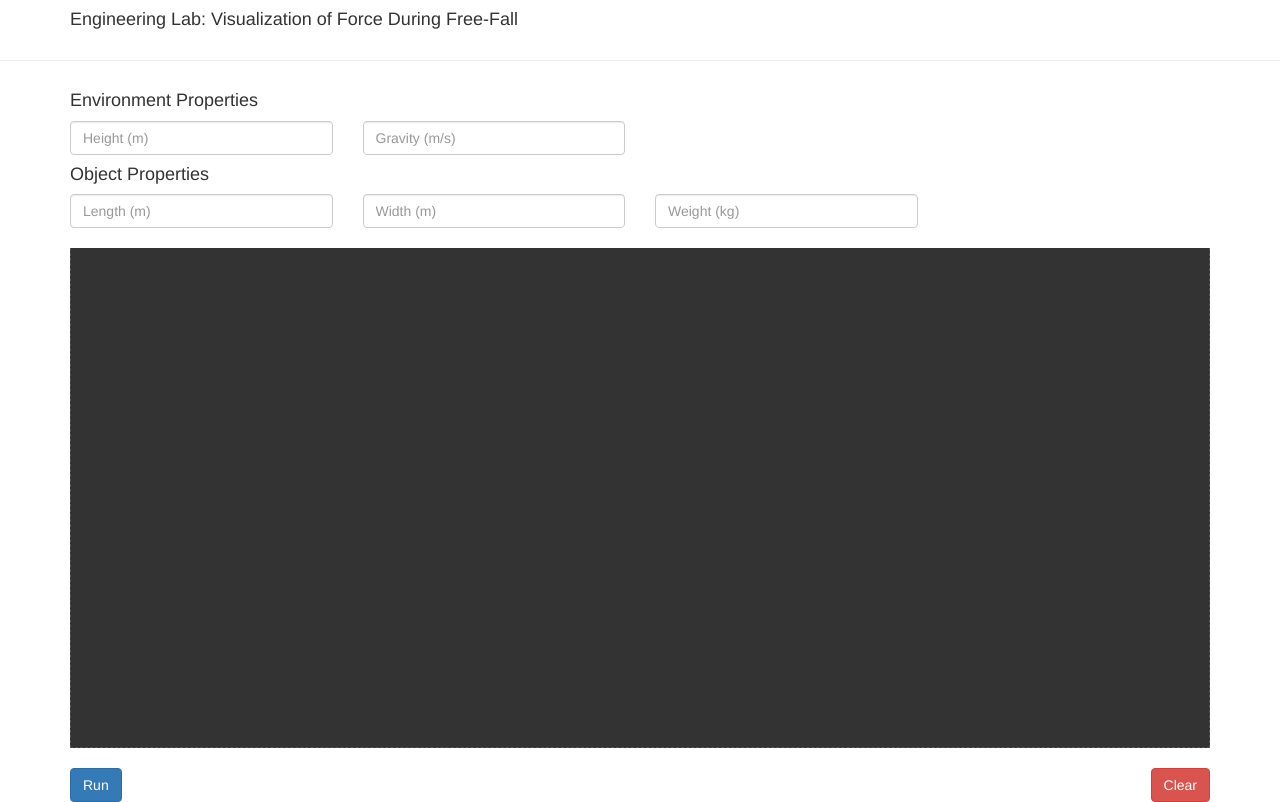
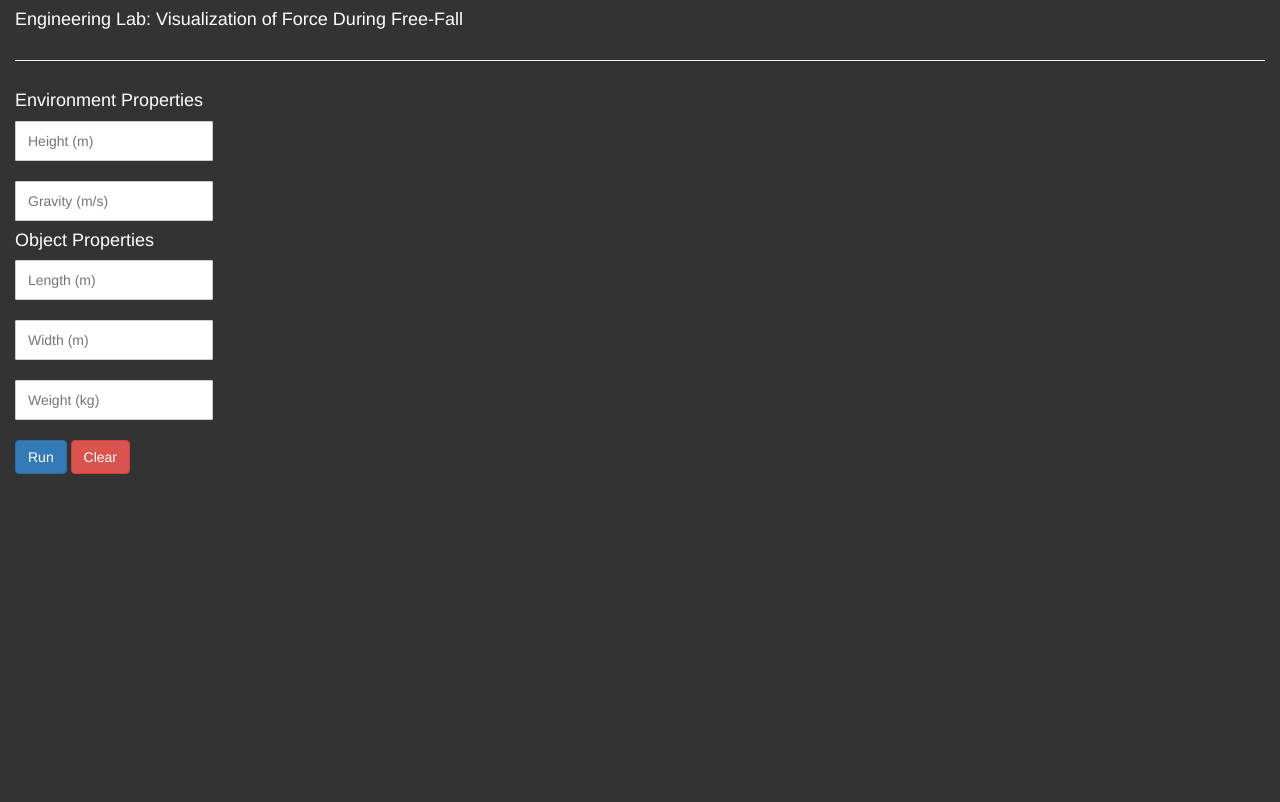
Before and after one commit to kempt09/engineering_lab, a plain HTML site: page index.html in a window 1280 px wide. Drawn offline with nearby package versions, Linux system fonts and the light colour scheme.

Commit message:
changes to visual

```diff
--- a/index.css
+++ b/index.css
@@ -1,9 +1,35 @@
-canvas {
-  background:#333;
+
+body {
+    background: #333;
+    overflow: hidden;
+}
+#canvas {
+    position: absolute;
+    top: 0;
+    left: 0;
+    width: 100%;
+    height: 100%;
+    z-index: -1;
+}
+.text-white {
+  color: #fff;
+}
+
+.input-form {
+  display: block;
+  width: 50%;
+  height: 40px;
+  padding: 6px 12px;
+  font-size: 14px;
+  line-height: 1.42857143;
+  color: #555;
+  background-color: #fff;
+  border: 1px solid #ccc;
+  border-radius: 1px;
+}
+
+#top {
+  position: absolute;
   width: 100%;
-  height: 500px;
-  margin: 20px 0px;
-  display:block;
-  border:1px dashed #555;
-  border-top:none;
+  z-index: 1;
 }
--- a/index.html
+++ b/index.html
@@ -7,72 +7,42 @@
     <title></title>
   </head>
   <body>
-    <div class="container">
+    <div id="top" class="container-fluid">
       <div class="row">
         <div class="col-xs-12">
-          <h4>Engineering Lab: Visualization of Force During Free-Fall</h4>
+          <h4 class="text-white">Engineering Lab: Visualization of Force During Free-Fall</h4>
+        </div>
+      </div>
+      <hr>
+      <div class="row">
+        <div class="col-xs-4">
+          <h4 class="text-white">Environment Properties</h4>
+          <input id="height" placeholder="Height (m)" type="text" value="" class="input-form top">
+          <br>
+          <input id="gravity" placeholder="Gravity (m/s)" type="text" value="" class="input-form top">
+          <h4 class="text-white">Object Properties</h4>
+          <input id="box_length" placeholder="Length (m)" type="text" value="" class="input-form top">
+          <br>
+          <input id="box_width" placeholder="Width (m)" type="text" value="" class="input-form top">
+          <br>
+          <input id="box_weight" placeholder="Weight (kg)" type="text" value="" class="input-form top">
+          <br>
+          <button id="run" class="btn btn-primary top">Run</button>
+          <button id="clear" class="btn btn-danger top">Clear</button>
+        </div>
+        <div class="col-xs-6"></div>
+        <div class="col-xs-2 text-left">
+          <div id="results" class="hidden">
+            <h4 class="text-white">Energy: <span id="energy"></span> J</h4>
+            <h4 class="text-white">Force: <span id="force"></span> N</h4>
+            <h4 class="text-white">Velocity: <span id="velocity"></span> m/s</h4>
+            <h4 class="text-white">Time: <span id="time"></span> s</h4>
+          </div>
         </div>
       </div>
     </div>
-    <hr>
-    <div class="container">
-      <div class="row">
-        <div class="col-xs-12">
-          <h4>Environment Properties</h4>
-        </div>
-        <div class="col-xs-3">
-          <input id="height" placeholder="Height (m)" type="text" value="" class="form-control">
-        </div>
-        <div class="col-xs-3">
-          <input id="gravity" placeholder="Gravity (m/s)" type="text" value="" class="form-control">
-        </div>
-      </div>
-      <div class="row">
-        <div class="col-xs-12">
-          <h4>Object Properties</h4>
-        </div>
-        <div class="col-xs-3">
-          <input id="box_length" placeholder="Length (m)" type="text" value="" class="form-control">
-        </div>
-        <div class="col-xs-3">
-          <input id="box_width" placeholder="Width (m)" type="text" value="" class="form-control">
-        </div>
-        <div class="col-xs-3">
-          <input id="box_weight" placeholder="Weight (kg)" type="text" value="" class="form-control">
-        </div>
-      </div>
-    </div>
-    <div class="container">
-      <div class="row">
-        <div class="col-xs-12">
-          <canvas id="canvas"></canvas>
-        </div>
-      </div>
-    </div>
-    <div class="container">
-      <div class="row">
-        <div class="col-xs-6 text-left">
-          <button id="run" class="btn btn-primary">Run</button>
-        </div>
-        <div class="col-xs-6 text-right">
-          <button id="clear" class="btn btn-danger">Clear</button>
-        </div>
-      </div>
-    </div>
-    <div id="results" class="container hidden">
-      <div class="row">
-        <div class="col-xs-12">
-          <h4>Results</h4>
-          <ul>
-            <li>Energy: <span id="energy"></span> J</li>
-            <li>Force: <span id="force"></span> N</li>
-            <li>Velocity: <span id="velocity"></span> m/s</li>
-            <li>Time: <span id="time"></span> s</li>
-          </ul>
-        </div>
-      </div>
-    </div>
-    <script   src="https://code.jquery.com/jquery-3.1.1.min.js"   integrity="sha256-hVVnYaiADRTO2PzUGmuLJr8BLUSjGIZsDYGmIJLv2b8="   crossorigin="anonymous"></script>
+    <canvas id="canvas" width="1000" height="800"></canvas>
+    <script src="https://code.jquery.com/jquery-3.1.1.min.js"></script>
     <script type="text/javascript" src="index.js"></script>
   </body>
 </html>
```
